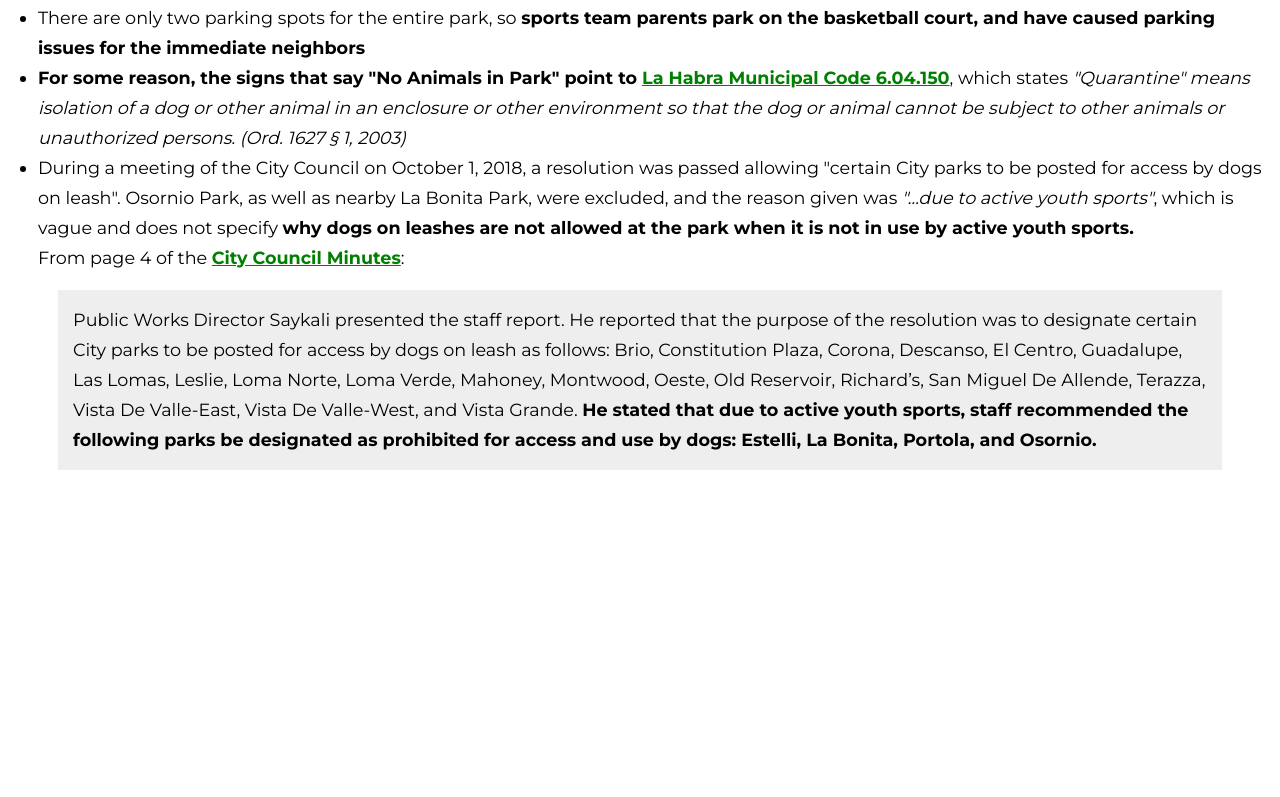
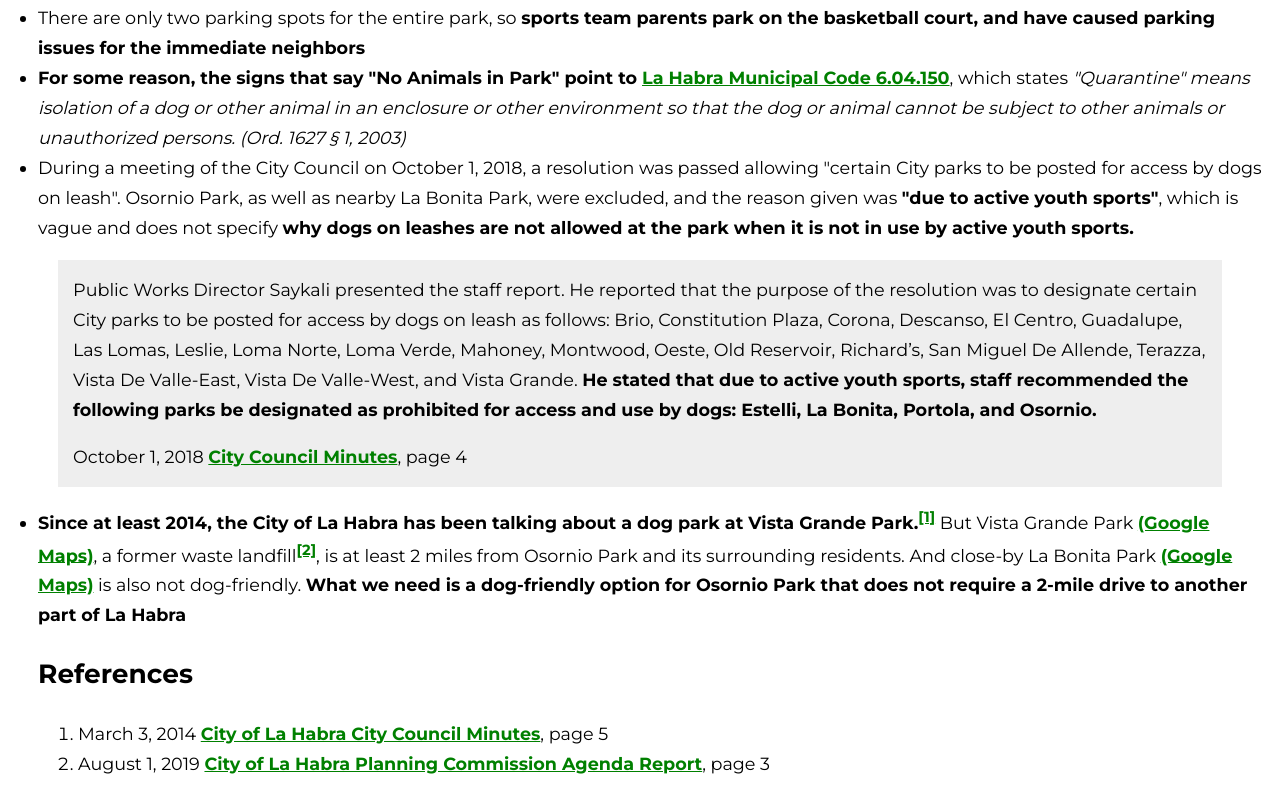
Before and after one commit to pixelsnob/friendsofosorniopark, a Next.js app: page /issues in a window 1280 px wide. Shown: the part 386-1183 px from the top of the page. Before the commit the page ends 891 px from the top, so only its background shows below. Built offline with nearby package versions, Linux system fonts and the light colour scheme; a web font is replaced by a local one.

Commit message:
Content changes

```diff
--- a/components/IssuesList.js
+++ b/components/IssuesList.js
@@ -3,7 +3,7 @@ import { Fragment } from 'react';
 
 export default props => {
 
-  let moreListItems;
+  let moreListItems, references;
 
   if (props.full) {
     moreListItems = (
@@ -12,21 +12,44 @@ export default props => {
         <li>
           During a meeting of the City Council on October 1, 2018,
           a resolution was passed allowing "certain City parks to be posted for access by dogs on leash". Osornio Park, as well as nearby La Bonita Park, were excluded,
-          and the reason given was <em>"...due to active youth sports"</em>, which is vague and does not specify <strong>why dogs on leashes
-          are not allowed at the park when it is not in use by active youth sports.</strong><br/> From page 4 of
-          the <a href="http://www.lahabracity.com/AgendaCenter/ViewFile/Minutes/_10012018-1004" target="_blank">City Council Minutes</a>:
+          and the reason given was <strong>"due to active youth sports"</strong>, which is vague and does not specify <strong>why dogs on leashes
+          are not allowed at the park when it is not in use by active youth sports.</strong>
           <blockquote>
-            Public Works Director Saykali presented the staff report. He reported that the purpose of the
+            <p>Public Works Director Saykali presented the staff report. He reported that the purpose of the
             resolution was to designate certain City parks to be posted for access by dogs on leash as follows:
             Brio, Constitution Plaza, Corona, Descanso, El Centro, Guadalupe, Las Lomas, Leslie, Loma
             Norte, Loma Verde, Mahoney, Montwood, Oeste, Old Reservoir, Richard’s, San Miguel De
             Allende, Terazza, Vista De Valle-East, Vista De Valle-West, and Vista Grande. <strong>He stated that
             due to active youth sports, staff recommended the following parks be designated as prohibited
-            for access and use by dogs: Estelli, La Bonita, Portola, and Osornio.</strong>
+            for access and use by dogs: Estelli, La Bonita, Portola, and Osornio.</strong></p>
+            <footer>
+              October 1, 2018 <a href="http://www.lahabracity.com/AgendaCenter/ViewFile/Minutes/_10012018-1004" target="_blank">City Council Minutes</a>, page 4
+            </footer>
           </blockquote>
         </li>
 
+        <li>
+          <strong>Since at least 2014, the City of La Habra has been talking about a dog park at Vista Grande Park.<sup><a href="#citation-1">[1]</a></sup></strong> But
+          Vista Grande Park <a href="https://www.google.com/maps/place/Vista+Grande+Park/@33.9228485,-117.9600172,17z/data=!3m1!4b1!4m5!3m4!1s0x80dd2ac57cc350cd:0x60c9cd3b90e08d70!8m2!3d33.9228441!4d-117.9578285" target="_blank">(Google Maps)</a>, a former waste landfill<sup><a href="#citation-2">[2]</a></sup>, {/*that the City wants to develop into more sports facilities. */}
+          is at least 2 miles from Osornio Park and its surrounding residents.
+          And close-by La Bonita Park <a href="https://www.google.com/maps/place/La+Bonita+Park/@33.937307,-117.9640657,17z/data=!3m1!4b1!4m5!3m4!1s0x80c2d52dde790b0b:0xa224518a83c83eda!8m2!3d33.937307!4d-117.961877" target="_blank">(Google Maps)</a> is
+          also not dog-friendly. <strong>What we need is a dog-friendly option for Osornio Park that does not require a 2-mile drive to another part of La Habra</strong>
+        </li>
       </Fragment>
+    );
+
+    references = (
+      <article>
+        <h2>References</h2>
+        <ol>
+          <li id="citation-1">
+            March 3, 2014 <a href="https://www.lahabracity.com/AgendaCenter/ViewFile/Minutes/_03032014-17" target="_blank">City of La Habra City Council Minutes</a>, page 5
+          </li>
+          <li id="citation-2">
+            August 1, 2019 <a href="https://www.lahabracity.com/DocumentCenter/View/9519/Vista-Grande-Park---SR" target="_blank">City of La Habra Planning Commission Agenda Report</a>, page 3
+          </li>
+        </ol>
+      </article>
     );
   }
 
@@ -36,7 +59,7 @@ export default props => {
         <li>
           <strong>Since 2011, people visiting the park with dogs have been approached by non-City officials threatening that the City of La Habra
           will cite them.</strong> People like the Puma's president, La Habra Heights firefighters, and Christian School employees, all approached
-          local residents to tell them what to do in a public park -- even when the park
+          park visitors to tell them what to do in a public park -- even when the park
           wasn't in use by sports teams, or anyone at all
         </li>
         <li>
@@ -56,7 +79,7 @@ export default props => {
         </li>
 
         {moreListItems}
-
+        {references}
       </ul>
       <style jsx>{`
 
--- a/components/Layout.js
+++ b/components/Layout.js
@@ -55,6 +55,7 @@ export default props => (
         margin: 0;
         padding-left: 20px;
       }
+
       /*
       ul > li {
         list-style-type: "»  ";
@@ -72,6 +73,9 @@ export default props => (
         margin-left: 20px;
         padding: 15px;
       }
+      blockquote p:first-child {
+        margin-top: 0;
+      }
       @media screen and (max-width: 768px) {
 
       }
```
Also changed, not shown: pages/sports-teams-and-the-community.js (+19 -17 lines), 1 other file (tests, documents, lock files or other folders).
